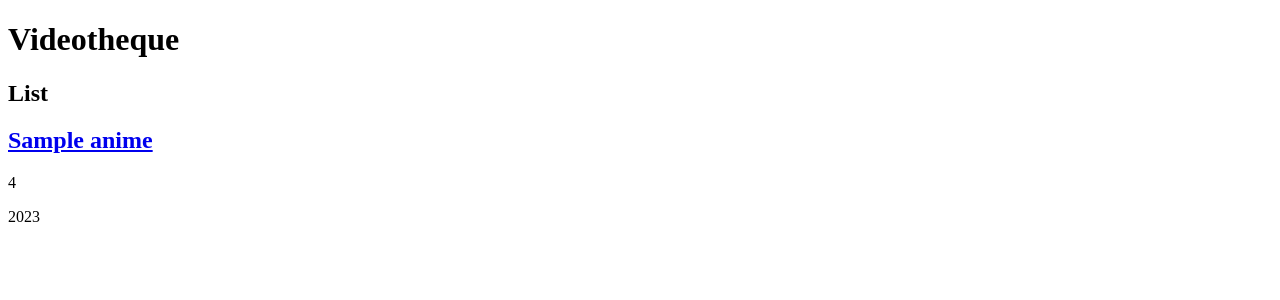
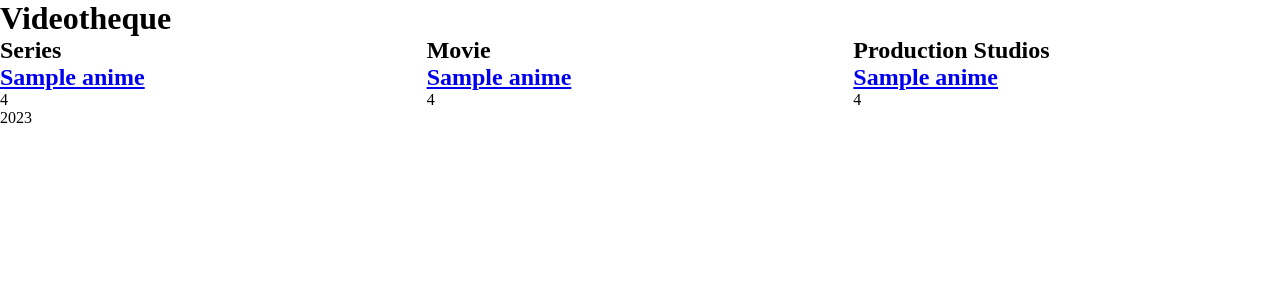
Before and after one commit to ShiraishiHope/videothequeMVC, a PHP site: page /index.php?p=Media in a window 1280 px wide. Shown: the top 300 px of the page. Run offline with PHP 8.4, Linux system fonts and the light colour scheme; tables that the repository leaves empty or names only in its code hold one stand-in row (values such as "Sample post").

Commit message:
v1.0.1 added css

```diff
--- a/controllers/Media.php
+++ b/controllers/Media.php
@@ -4,7 +4,7 @@
     public function index()
     {
         $this->loadModel("Anime");
-        $media = $this->Anime->getAll();
+        $media = $this->Anime->getAll("series");
 
         $this->render('index', compact('media'));
 
--- a/views/layouts/default.php
+++ b/views/layouts/default.php
@@ -4,6 +4,7 @@
     <meta charset="UTF-8">
     <meta http-equiv="X-UA-Compatible" content="IE=edge">
     <meta name="viewport" content="width=device-width, initial-scale=1.0">
+    <link rel="stylesheet" type="text/css" href="./stylesheet.css">
     <title>Document</title>
 </head>
 <body>
--- /dev/null
+++ b/views/layouts/stylesheet.css
@@ -0,0 +1,21 @@
+*
+{
+    margin:0px;
+    padding:0px;
+}
+
+.displayThree {
+    display: grid;
+    grid-template-columns: repeat(3, 1fr);
+}
+.column1 {
+    grid-column: 1 / 2;
+  }
+
+  .column2 {
+    grid-column: 2 / 3;
+  }
+
+  .column3 {
+    grid-column: 3 / 4;
+  }
--- a/views/media/index.php
+++ b/views/media/index.php
@@ -4,18 +4,50 @@
     <meta charset="UTF-8">
     <meta http-equiv="X-UA-Compatible" content="IE=edge">
     <meta name="viewport" content="width=device-width, initial-scale=1.0">
+    <link rel="stylesheet" type="text/css" href="../layouts/stylesheet.css">
     <title>Document</title>
 </head>
 <body>
     <section class="displayThree">
-    <h1>List</h1>
+        <div class="gridColumn1">
+            <h1>Series</h1>
             <?php foreach($media as $anime): ?>
             <h2>
                 <a href="/media/detail/<?= $anime['id']?>">
                     <?= $anime['name'] ?>
                 </a>
             </h2>
-    <p> <?= $anime['rating'] ?> </p>
+            <p>
+                <?= $anime['rating'] ?>
+            </p>
             <?php endforeach; ?>
+        </div>
+        <div class="gridColumn2">
+            <h1>Movie</h1>
+            <?php foreach($media as $anime): ?>
+            <h2>
+                <a href="/media/detail/<?= $anime['id']?>">
+                    <?= $anime['name'] ?>
+                </a>
+            </h2>
+            <p>
+                <?= $anime['rating'] ?>
+            </p>
+            <?php endforeach; ?>
+        </div>
+        <div class="gridColumn3">
+            <h1>Production Studios</h1>
+            <?php foreach($media as $anime): ?>
+            <h2>
+                <a href="/media/detail/<?= $anime['id']?>">
+                    <?= $anime['name'] ?>
+                </a>
+            </h2>
+            <p>
+                <?= $anime['rating'] ?>
+            </p>
+            <?php endforeach; ?>
+        </div>
+    </section class="displayThree">
 </body>
 </html>
```
Also changed, not shown: models/Movie.php (added), models/Studio.php (added), stylesheet.css (deleted). Lines whose indentation alone changed are shown as unchanged.
